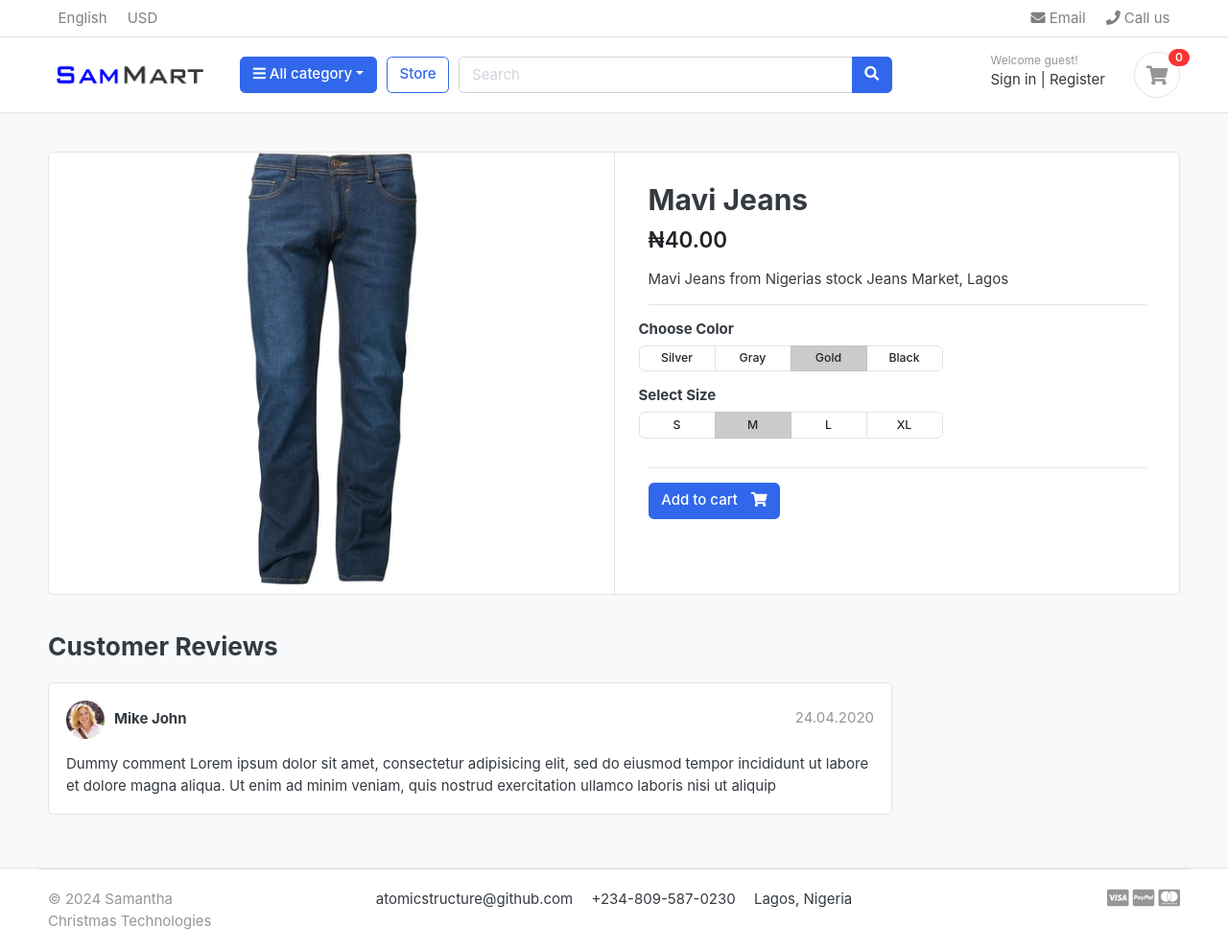
After one commit to atomicstructure/ecommerce, a Django app: page /store/jeans/mavi-jeans/ in a window 1280 px wide. The commit adds this page. Shown: the whole page at 96% size. Run offline with Django 5.2, Linux system fonts and the light colour scheme; data comes from the database, SQL or seed files in the repository; some libraries are stand-ins or nearby versions; some web fonts are replaced.

Commit message:
Collected Static

```diff
--- a/store/models.py
+++ b/store/models.py
@@ -1,4 +1,5 @@
 from django.db import models
+from django.urls import reverse
 from category.models import Category
 # Create your models here.
 
@@ -15,7 +16,8 @@ class Products(models.Model):
     created_date = models.DateTimeField(auto_now_add=True)
     modified_date = models.DateTimeField(auto_now=True)
 
-
+    def get_url(self):
+        return reverse('product_detail', args=[self.category.slug, self.slug])
 
     def __str__(self):
         return self.product_name
--- a/store/urls.py
+++ b/store/urls.py
@@ -4,5 +4,5 @@ from . import views
 urlpatterns = [
     path('', views.store, name='store'),
     path('<slug:category_slug>/', views.store, name='products_by_category'),
-    # path('<slug:category_slug>/<slug:product_slug>/', views.product_detail, name='product_detail'),
+    path('<slug:category_slug>/<slug:product_slug>/', views.product_detail, name='product_detail'),
 ]
--- a/store/views.py
+++ b/store/views.py
@@ -20,3 +20,13 @@ def store(request, category_slug=None):
         'product_count': product_count
     }
     return render(request, 'store/store.html', context)
+
+def product_detail(request, category_slug, product_slug):
+    try:
+        single_product = Products.objects.get(category__slug=category_slug, slug=product_slug)
+    except Exception as e:
+        raise e
+    context = {
+        'single_product': single_product
+    }
+    return render(request, 'store/product_detail.html', context)
--- a/templates/index.html
+++ b/templates/index.html
@@ -6,7 +6,7 @@
     <section class="section-intro padding-y-sm">
       <div class="container">
         <div class="intro-banner-wrap">
-          <img src="{% static 'images/banners/1.jpg' %}" class="img-fluid rounded" />
+          <img src="{% static 'images/banners/2.jpg' %}" class="img-fluid rounded" />
         </div>
       </div> <!-- container // -->
     </section>
@@ -25,9 +25,9 @@
           {% for product in products %}
           <div class="col-md-3">
             <div class="card card-product-grid">
-              <a href="./product-detail.html" class="img-wrap"><img src="{{ product.image.url }}" /></a>
+              <a href="{{ product.get_url }}" class="img-wrap"><img src="{{ product.image.url }}" /></a>
               <figcaption class="info-wrap">
-                <a href="./product-detail.html" class="title">{{ product.product_name }}</a>
+                <a href="{{ product.get_url }}" class="title">{{ product.product_name }}</a>
                 <div class="price mt-1">₦{{ product.price }}</div> <!-- price-wrap.// -->
               </figcaption>
             </div>
--- /dev/null
+++ b/templates/store/product_detail.html
@@ -0,0 +1,86 @@
+{% extends "base.html" %}
+{% load static %}
+{% block content %}
+<section class="section-content padding-y bg">
+    <div class="container">
+      <!-- ============================ COMPONENT 1 ================================= -->
+      <div class="card">
+        <div class="row no-gutters">
+          <aside class="col-md-6">
+            <article class="gallery-wrap">
+              <div class="img-big-wrap">
+                <a href="#"><img src="{{ single_product.image.url }}" /></a>
+              </div> <!-- img-big-wrap.// -->
+            </article> <!-- gallery-wrap .end// -->
+          </aside>
+          <main class="col-md-6 border-left">
+            <article class="content-body">
+              <h2 class="title">{{ single_product.product_name }}</h2>
+
+              <div class="mb-3">
+                <var class="price h4">₦{{ single_product.price }}</var>
+              </div>
+
+              <p>{{ single_product.description }}</p>
+
+              <hr />
+              <div class="row">
+                <div class="item-option-select">
+                  <h6>Choose Color</h6>
+                  <div class="btn-group btn-group-sm btn-group-toggle" data-toggle="buttons">
+                    <label class="btn btn-light"><input type="radio" name="radio_color" />Silver</label>
+                    <label class="btn btn-light"><input type="radio" name="radio_color" />Gray</label>
+                    <label class="btn btn-light active"><input type="radio" name="radio_color checked" />Gold</label>
+                    <label class="btn btn-light"><input type="radio" name="radio_color" />Black</label>
+                  </div>
+                </div>
+              </div> <!-- row.// -->
+              <div class="row">
+                <div class="item-option-select">
+                  <h6>Select Size</h6>
+                  <div class="btn-group btn-group-sm btn-group-toggle" data-toggle="buttons">
+                    <label class="btn btn-light"><input type="radio" name="radio_color" />S</label>
+                    <label class="btn btn-light active"><input type="radio" name="radio_color" checked />M</label>
+                    <label class="btn btn-light"><input type="radio" name="radio_color" />L</label>
+                    <label class="btn btn-light"><input type="radio" name="radio_color" />XL</label>
+                  </div>
+                </div>
+              </div> <!-- row.// -->
+              <hr />
+              {% if single_product.quantity > 0 %}
+                <h5>Out Of Stock</h5>
+                {% else %}
+              <a href="./product-detail.html" class="btn btn-primary"><span class="text">Add to cart</span> <i class="fas fa-shopping-cart"></i></a>
+                {% endif %}
+            </article> <!-- product-info-aside .// -->
+          </main> <!-- col.// -->
+        </div> <!-- row.// -->
+      </div> <!-- card.// -->
+      <!-- ============================ COMPONENT 1 END .// ================================= -->
+
+      <br />
+
+      <div class="row">
+        <div class="col-md-9">
+          <header class="section-heading">
+            <h3>Customer Reviews</h3>
+          </header>
+
+          <article class="box mb-3">
+            <div class="icontext w-100">
+              <img src="{% static './images/avatars/avatar1.jpg' %}" class="img-xs icon rounded-circle" />
+              <div class="text">
+                <span class="date text-muted float-md-right">24.04.2020</span>
+                <h6 class="mb-1">Mike John</h6>
+              </div>
+            </div> <!-- icontext.// -->
+            <div class="mt-3">
+              <p>Dummy comment Lorem ipsum dolor sit amet, consectetur adipisicing elit, sed do eiusmod tempor incididunt ut labore et dolore magna aliqua. Ut enim ad minim veniam, quis nostrud exercitation ullamco laboris nisi ut aliquip</p>
+            </div>
+          </article>
+        </div> <!-- col.// -->
+      </div> <!-- row.// -->
+    </div> <!-- container .// -->
+  </section>
+  <!-- ========================= SECTION CONTENT END// ========================= -->
+{% endblock  %}
--- a/templates/store/store.html
+++ b/templates/store/store.html
@@ -126,11 +126,11 @@
             <div class="col-md-4">
               <figure class="card card-product-grid">
                 <div class="img-wrap">
-                  <img src="{{ product.image.url }}" />
+                  <a href="{{ product.get_url }}"> <img src="{{ product.image.url }}" /> </a>
                 </div> <!-- img-wrap.// -->
                 <figcaption class="info-wrap">
                   <div class="fix-height">
-                    <a href="./product-detail.html" class="title">{{ product.product_name }}</a>
+                    <a href="{{ product.get_url }}" class="title">{{ product.product_name }}</a>
                     <div class="price-wrap mt-2">
                       <span class="price">₦{{ product.price }}</span>
                       <del class="price-old">₦{{ product.price }}</del>
```
Also changed, not shown: static/images/banners/2.jpg (added), static/images/logo.png.
